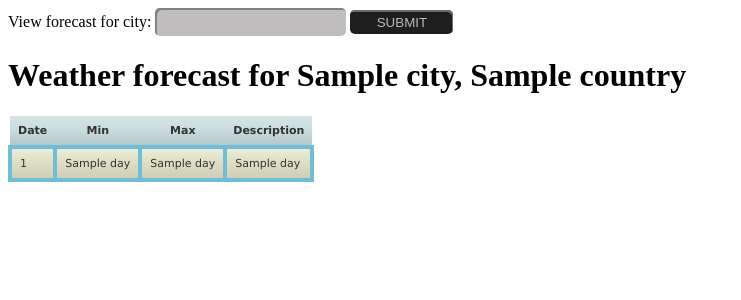
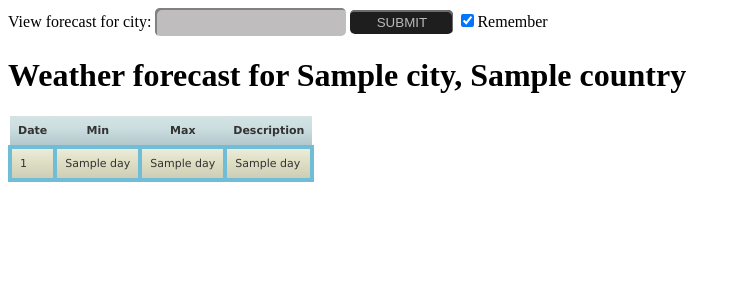
Before and after one commit to doublenns/flask_playground, a Flask app: template weather_app/templates/index.html in a window 1280 px wide. Shown: the top 300 px of the page, without its empty margins (0-741 px from the left). Run offline with Flask 2, Linux system fonts and the light colour scheme; the template is opened without the code that fills it: most values are stand-ins (such as "Sample title", 1, 10 or a date in 2020).

Commit message:
Added ability to reject saving one-time cookie

```diff
--- a/weather_app/index.py
+++ b/weather_app/index.py
@@ -64,9 +64,10 @@ def index():
 
     response = make_response(render_template("index.html", city=city,
         country=country, forecast_list=forecast_list))
-    #Cookie won't be deleted for a year since their last visit
-    response.set_cookie("last_city","{},{}".format(city, country),
-        expires=datetime.datetime.today() + datetime.timedelta(days=365))
+    if request.args.get("remember"):
+        #Cookie won't be deleted for a year since their last visit
+        response.set_cookie("last_city","{},{}".format(city, country),
+            expires=datetime.datetime.today() + datetime.timedelta(days=365))
     return response
 
 
--- a/weather_app/templates/index.html
+++ b/weather_app/templates/index.html
@@ -11,9 +11,13 @@
         <form>
             View forecast for city: <input type="text" name="searchcity">
                 <input type="Submit" value="Submit">
+                <!--Check box is checked by default. Used to reject cookies-->
+                <input type="checkbox" name="remember"
+                    checked="checked">Remember</br>
         </form>
 
         <h1>Weather forecast for {{city}}, {{country}}</h1>
+
         <table>
             <tr>
                 <th>Date</th><th>Min</th><th>Max</th><th>Description</th>
```
